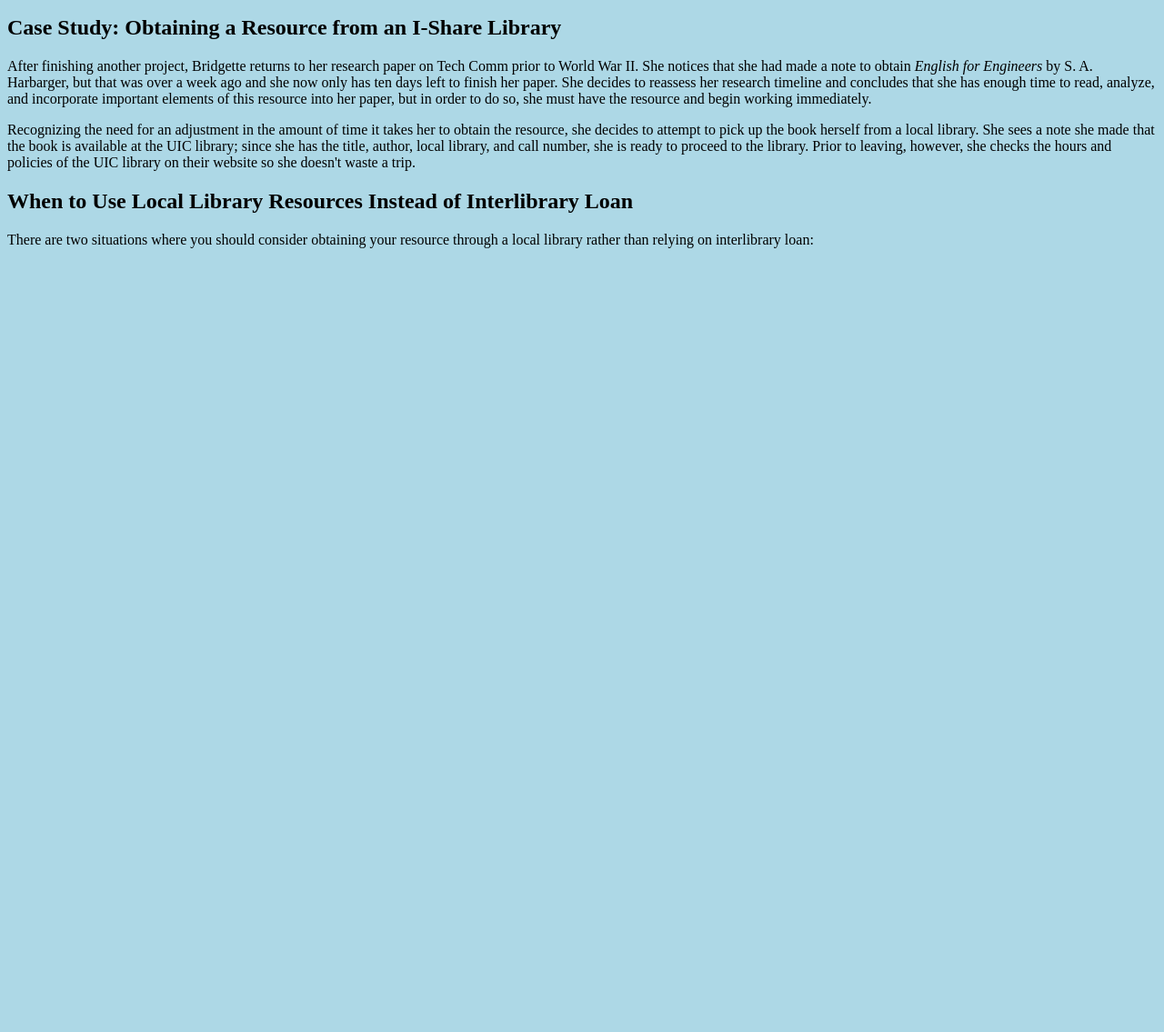
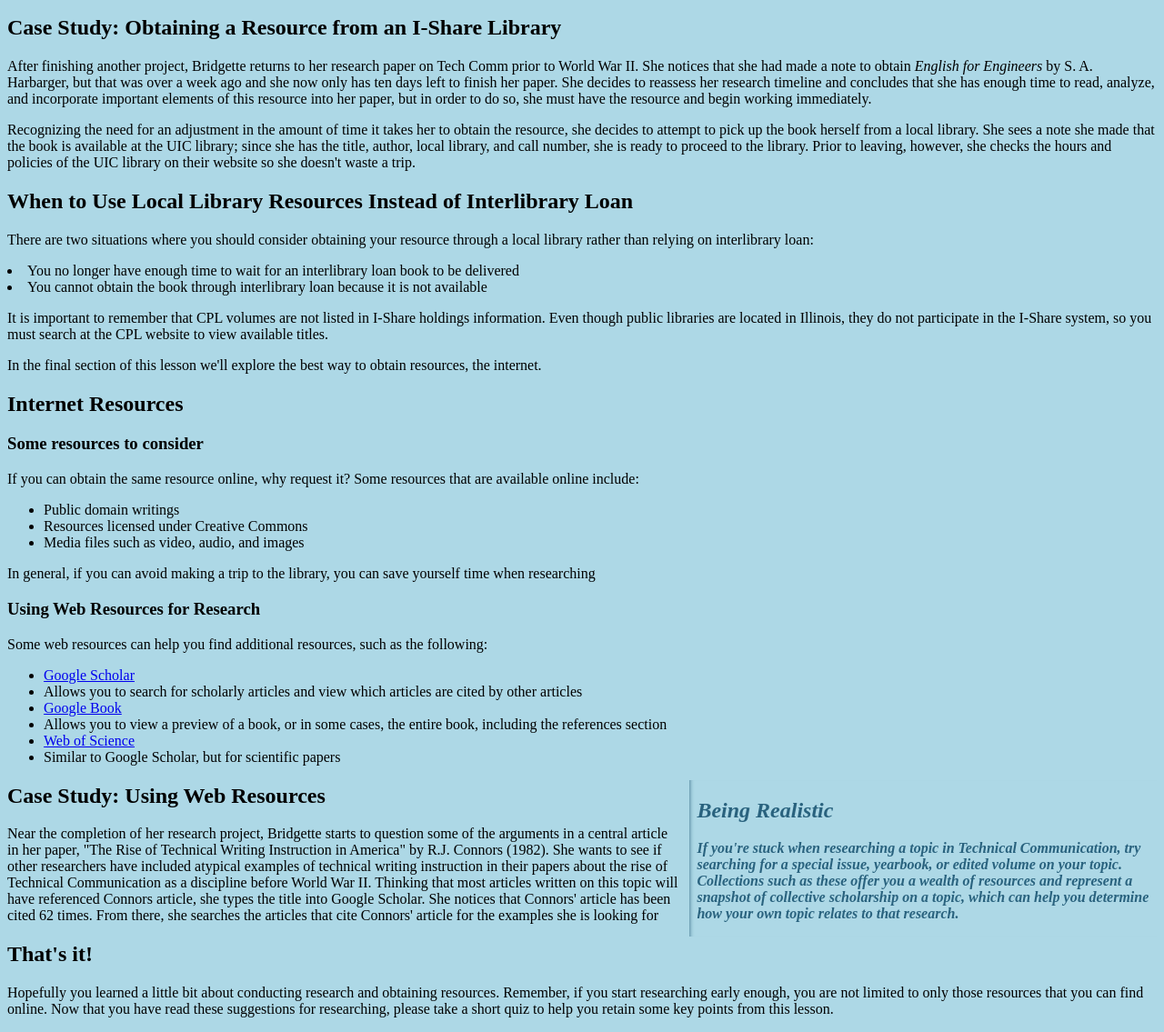
Before and after one commit to Ahkun1/COM421_01, a plain HTML site: page Research.html in a window 1280 px wide. Shown: the part 4504-5639 px from the top of the page at 91% size. Before the commit the page ends 4793 px from the top, so only its background shows below. Drawn offline with Linux system fonts and the light colour scheme.

Commit message:
Update 5

```diff
--- a/Research.html
+++ b/Research.html
@@ -141,6 +141,32 @@
     <p>Recognizing the need for an adjustment in the amount of time it takes her to obtain the resource, she decides to attempt to pick up the book herself from a local library. She sees a note she made that the book is available at the UIC library; since she has the title, author, local library, and call number, she is ready to proceed to the library. Prior to leaving, however, she checks the hours and policies of the UIC library on their website so she doesn't waste a trip.</p>
     <h2>When to Use Local Library Resources Instead of Interlibrary Loan</h2>
     <p>There are two situations where you should consider obtaining your resource through a local library rather than relying on interlibrary loan:</p>
+    <li>You no longer have enough time to wait for an interlibrary loan book to be delivered</li>
+    <li>You cannot obtain the book through interlibrary loan because it is not available</li>
+    <p>It is important to remember that CPL volumes are not listed in I-Share holdings information. Even though public libraries are located in Illinois, they do not participate in the I-Share system, so you must search at the CPL website to view available titles.</p>
+    <p>In the final section of this lesson we'll explore the best way to obtain resources, the internet.</p>
+    <h2>Internet Resources</h2>
+    <h3>Some resources to consider</h3>
+    <p>If you can obtain the same resource online, why request it? Some resources that are available online include:</p>
+    <ul style="list-style-type:disc;">
+    <li>Public domain writings</li>
+    <li>Resources licensed under Creative Commons</li>
+    <li>Media files such as video, audio, and images</li></ul>
+    <p>In general, if you can avoid making a trip to the library, you can save yourself time when researching</p>
+    <h3>Using Web Resources for Research</h3>
+    <p>Some web resources can help you find additional resources, such as the following:</p>
+    <ul style="list-style-type:disc;">
+    <li><a href="http://scholar.google.com/schhp?hl=en">Google Scholar</a></li>
+    <li>Allows you to search for scholarly articles and view which articles are cited by other articles</li>
+    <li><a href="http://books.google.com/books">Google Book</a></li>
+    <li>Allows you to view a preview of a book, or in some cases, the entire book, including the references section</li>
+    <li><a href="http://thomsonreuters.com/products_services/science/science_products/a-z/web_of_science">Web of Science</a></li>
+    <li>Similar to Google Scholar, but for scientific papers</li></ul>
+    <aside> <h2>Being Realistic</h2> <p><strong>If you're stuck when researching a topic in Technical Communication, try searching for a special issue, yearbook, or edited volume on your topic. Collections such as these offer you a wealth of resources and represent a snapshot of collective scholarship on a topic, which can help you determine how your own topic relates to that research.</strong></p></aside>
+    <h2> Case Study: Using Web Resources </h2>
+    <p> Near the completion of her research project, Bridgette starts to question some of the arguments in a central article in her paper, "The Rise of Technical Writing Instruction in America" by R.J. Connors (1982). She wants to see if other researchers have included atypical examples of technical writing instruction in their papers about the rise of Technical Communication as a discipline before World War II. Thinking that most articles written on this topic will have referenced Connors article, she types the title into Google Scholar. She notices that Connors' article has been cited 62 times. From there, she searches the articles that cite Connors' article for the examples she is looking for</p>
+    <h2> That's it! </h2>
+    <p>Hopefully you learned a little bit about conducting research and obtaining resources. Remember, if you start researching early enough, you are not limited to only those resources that you can find online. Now that you have read these suggestions for researching, please take a short quiz to help you retain some key points from this lesson.</p>
 
 
 
```
